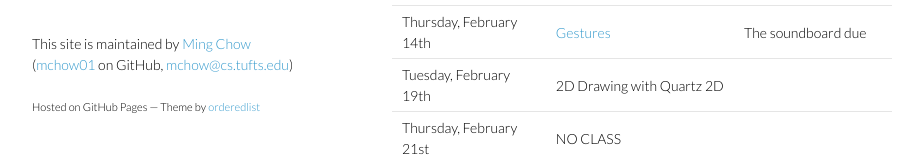
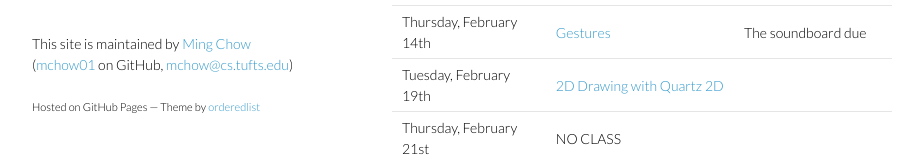
Before and after one commit to tuftsdev/MusicAppsOnTheIpad, a plain HTML site: page schedule.html in a window 1280 px wide. Shown: the part 614-776 px from the top of the page, without its empty margins (178-1101 px from the left). Drawn offline with Linux system fonts and the light colour scheme.

Commit message:
Posted notes on Quartz 2D

```diff
--- a/schedule.html
+++ b/schedule.html
@@ -89,7 +89,7 @@
 
 <tr>
 <td>Tuesday, February 19th</td>
-<td>2D Drawing with Quartz 2D</td>
+<td><a href="https://github.com/tuftsdev/ios/tree/spring2013/quartz2d">2D Drawing with Quartz 2D</a></td>
 <td>&nbsp;</td>
 </tr>
 
```
